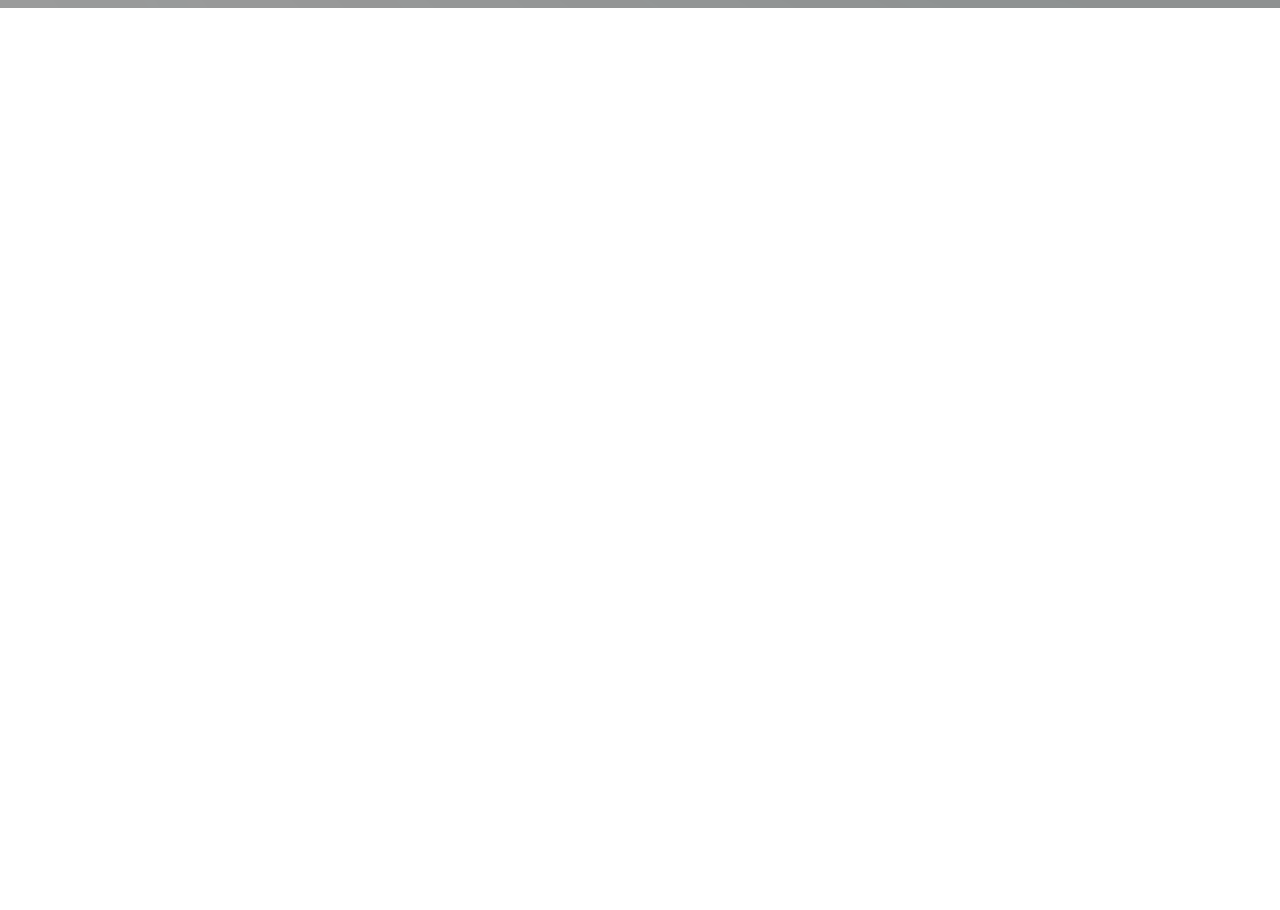
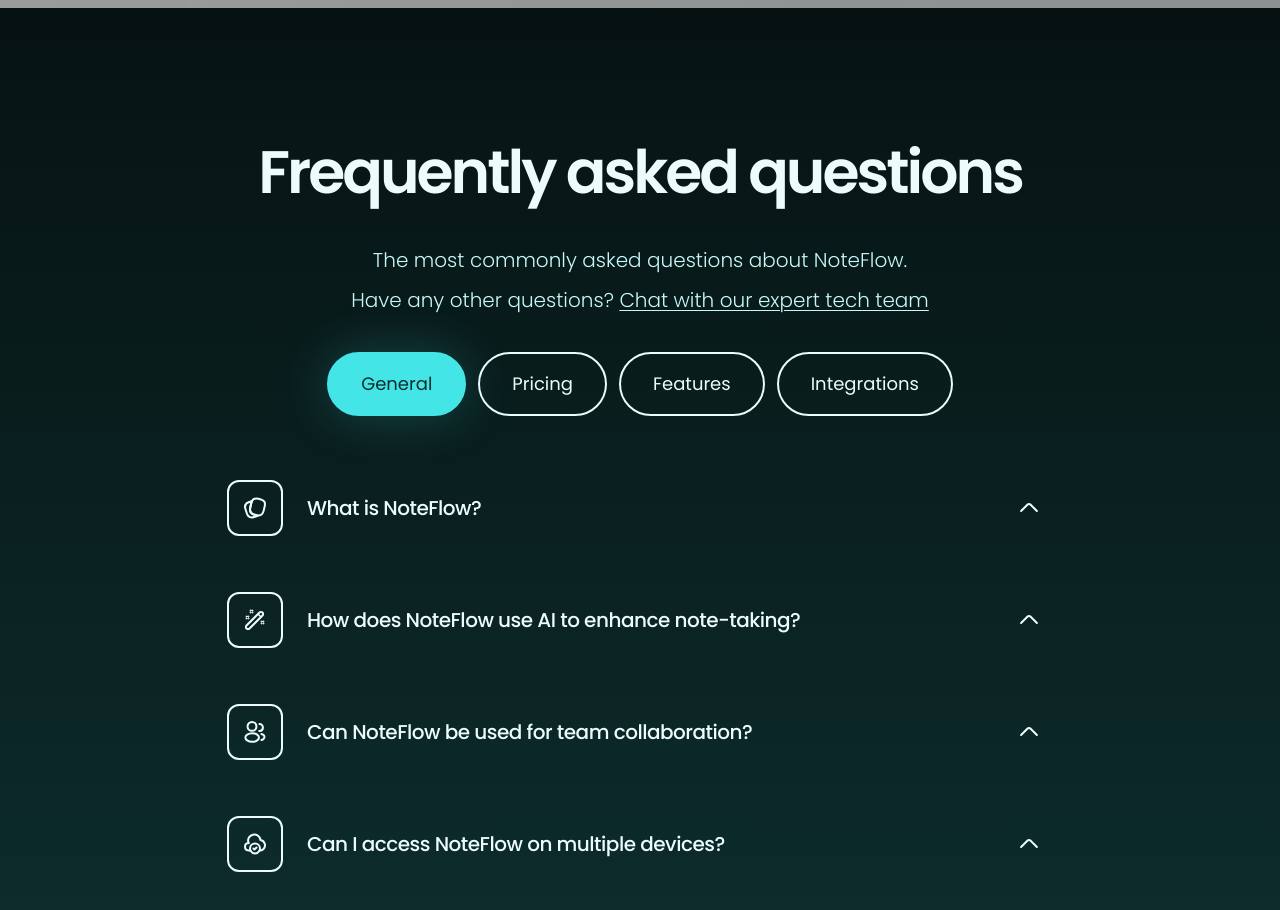
Before and after one commit to Abraarcodes/NoteFlow, a React (Vite) app: page / in a window 1280 px wide. Shown: the part 3380-4290 px from the top of the page. Before the commit the page ends 3388 px from the top, so only its background shows below. Built offline with nearby package versions, Linux system fonts and the light colour scheme; grey boxes are pictures that could not be loaded.

Commit message:
Add FAQ component

```diff
--- a/package.json
+++ b/package.json
@@ -11,7 +11,7 @@
   },
   "dependencies": {
     "@tailwindcss/vite": "^4.1.13",
-    "motion": "^12.4.4",
+    "motion": "^12.23.12",
     "react": "^19.0.0",
     "react-dom": "^19.0.0",
     "tailwindcss": "^4.1.13"
--- a/src/App.jsx
+++ b/src/App.jsx
@@ -14,6 +14,9 @@
 import Logos from "./components/sections/Logos";
 import  Features  from './components/sections/Features';
 
+
+import FAQs from "./components/sections/FAQs/FAQs";
+
 function App() {
   return (
     <Page>
@@ -27,6 +30,8 @@
         <Logos/>
         <Features/>
       </Main>
+
+      <FAQs/>
     </Page>
   )
 }
--- /dev/null
+++ b/src/components/sections/FAQs/FAQ.jsx
@@ -0,0 +1,58 @@
+import { easeIn, motion } from 'motion/react'
+import React from 'react'
+import CaretUp from '../../icons/CaretUp'
+
+function FAQ({question, activeQuestion , handleQuestionClick}) {
+
+    const itemVariants={
+        hidden:{opacity:0, y:20},
+        visible:{opacity:1, y:0}
+    }
+  return (
+    <motion.li
+    key={question.id}
+    variants={itemVariants}
+    className='shrink-0 grow-0'
+    >
+      <button className='flex w-full cursor-pointer items-center
+      '
+      onClick={()=>handleQuestionClick(question.id)}>
+
+        <div className='border-primary-50 mr-6 rounded-xl border-2 p-3.5'>
+            <question.Icon
+                width={2}
+                className="stroke-primary-50"
+                alt={question.alt}
+            />
+        </div>
+
+        <p className='text-primary-50 mr-auto pr-4 text-left text-xl/loose font-medium tracking-tight'>{question.question}</p>
+
+        <div className='flex h-12 w-12 items-center justify-center'>
+            <CaretUp
+             className="stroke-primary-50"
+             width={2}
+             activeQuestion={activeQuestion===question.id}
+             />
+        </div>
+      </button>
+
+      <motion.p className='text-primary-100 pt-0 pr-14 text-lg/8 font-light'
+      initial={{opacity:0, maxHeight:0}}
+      animate={
+        activeQuestion === question.id ? {
+            opacity:1,
+            maxHeight:"300px",
+            visibility:"visible",
+            paddingTop:"1rem"
+        } : {}
+      }
+      transition={{duration:0.3,ease:easeIn}}
+    layout
+      >{question.answer}
+        </motion.p>
+    </motion.li>
+  )
+}
+
+export default FAQ
--- /dev/null
+++ b/src/components/sections/FAQs/FAQList.jsx
@@ -0,0 +1,41 @@
+import React, { useState } from 'react'
+import { easeIn, motion } from 'motion/react'
+import FAQ from './FAQ';
+
+function FAQList({category,questions,activeQuestion,handleQuestionClick}) {
+  const [inView, setInView] = useState(false);
+
+  return (
+    <motion.ul
+      className='m-auto flex max-w-[51.625rem] flex-col gap-y-14'
+      initial="hidden"
+      animate={inView ? "visible" : "hidden"}
+      key={category}
+      variants={{
+        hidden :{opacity:0},
+        visible:{
+          opacity:1,
+          transition:{
+            staggerChildren:0.25,
+            ease:"easeIn"
+          }
+        }
+      }}
+      whileInView={{opacity:1}}
+      onViewportEnter={()=>setInView(true)}
+      onViewportLeave={()=>setInView(false)}
+      viewport={{once:false, amount:"100%"}}
+    >
+      {questions.map((question)=>(
+        <FAQ
+          key={question.id}
+          question={question}
+          activeQuestion={activeQuestion}
+          handleQuestionClick={handleQuestionClick}
+        />
+      ))}
+    </motion.ul>
+  )
+}
+
+export default FAQList
--- /dev/null
+++ b/src/components/sections/FAQs/FAQs.jsx
@@ -0,0 +1,58 @@
+import React from 'react'
+import {frequentlyAskedQuestions} from '../../../utils/content'
+import { useState } from 'react'
+import FAQList from './FAQList'
+
+function FAQs() {
+
+  const [category,setCategory]=useState("General")
+  const [activeQuestion, setActiveQuestion]= useState(null)
+
+  //()
+  const categoryObj = frequentlyAskedQuestions.filter((obj)=> obj.category === category)
+  .at(0);
+
+  const questionsArr = categoryObj.questions;
+
+  const handleQuestionClick = (id) =>{
+    id === activeQuestion ? setActiveQuestion(null) : setActiveQuestion(id)
+  }
+
+  const handleCategoryClick=(category)=>{
+    setActiveQuestion(null)
+    setCategory(category)
+  }
+
+
+  return (
+    <section className='bg-gradient-to-bottom justify-items-center'>
+        <div className='max-w-[90rem] py-32'>
+            <h2 className='text-6xl/18 font-semibold tracking-tighter text-primary-50 mb-8 text-center'>Frequently asked questions</h2>
+            <div className='text-xl/loose font-light mb-8'>
+                <p className='text-primary-100 text-center'>The most commonly asked questions about NoteFlow. <br />Have any other questions?{" "}
+                    <a href="#" className='underline decoration-1 underline-offset-3'>Chat with our expert tech team
+                    </a>
+                </p>
+            </div>
+            <ul className='flex mb-16 flex-wrap justify-center gap-x-3 gap-y-4'>
+                {frequentlyAskedQuestions.map((obj)=>(
+                    <li key={obj.id}>
+                        <button
+                        onClick={()=>handleCategoryClick(obj.category)} className={`border-primary-50 text-primary-50 transition-properties cursor-pointer rounded-full px-8 py-3.5 border-2 text-lg/8 ${obj.category === category && "bg-primary-500 text-primary-1300 border-primary-500 primary-glow"} ${obj.category !== category && "hover:bg-primary-50 hover:text-primary-1300" }`}>
+                            {obj.category}
+                        </button>
+                    </li>
+                ))}
+            </ul>
+            <FAQList
+              category={category}
+              questions={questionsArr}
+              activeQuestion={activeQuestion}
+              handleQuestionClick={handleQuestionClick}
+            />
+        </div>
+    </section>
+  )
+}
+
+export default FAQs
```
Also changed, not shown: 1 other file (tests, documents, lock files or other folders).
